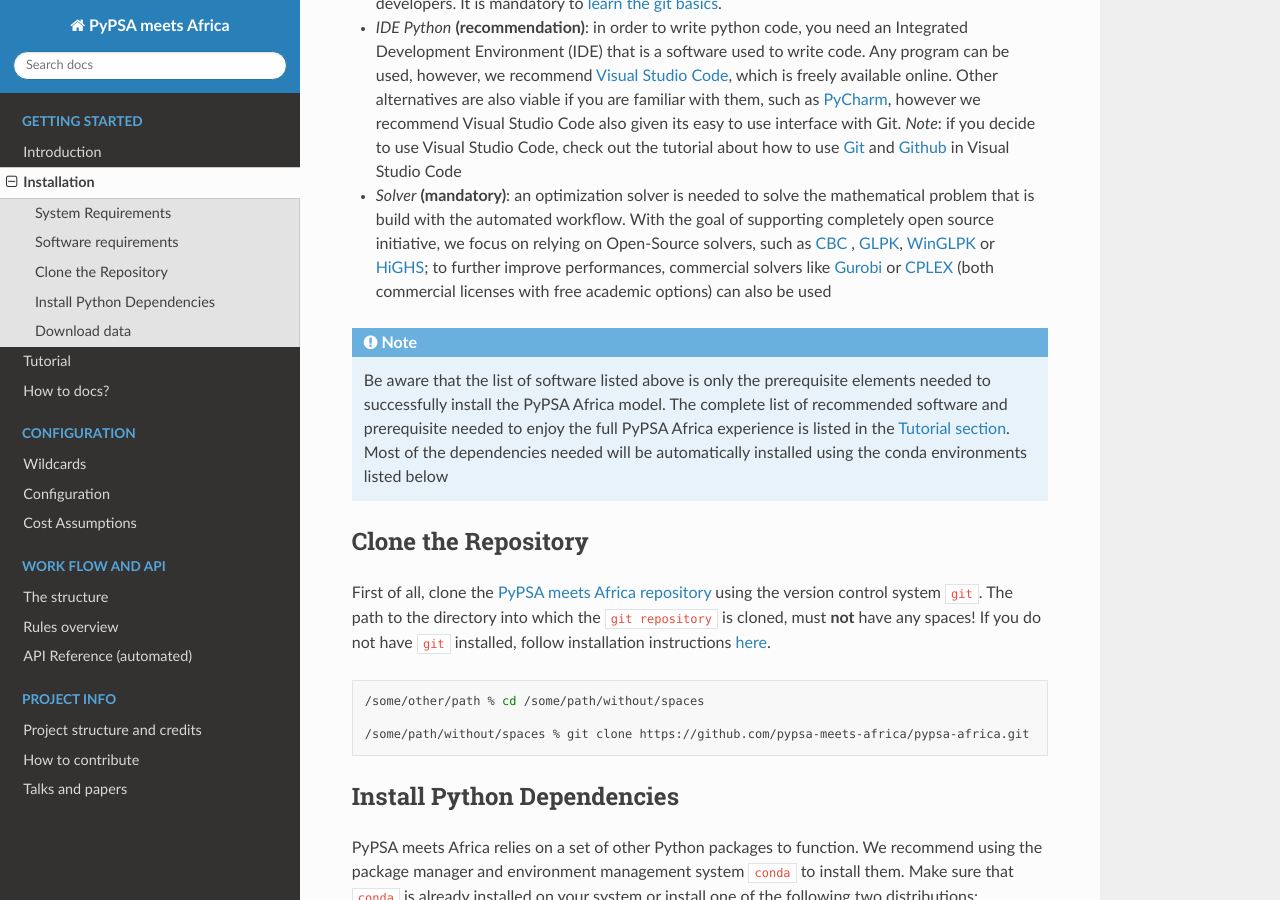
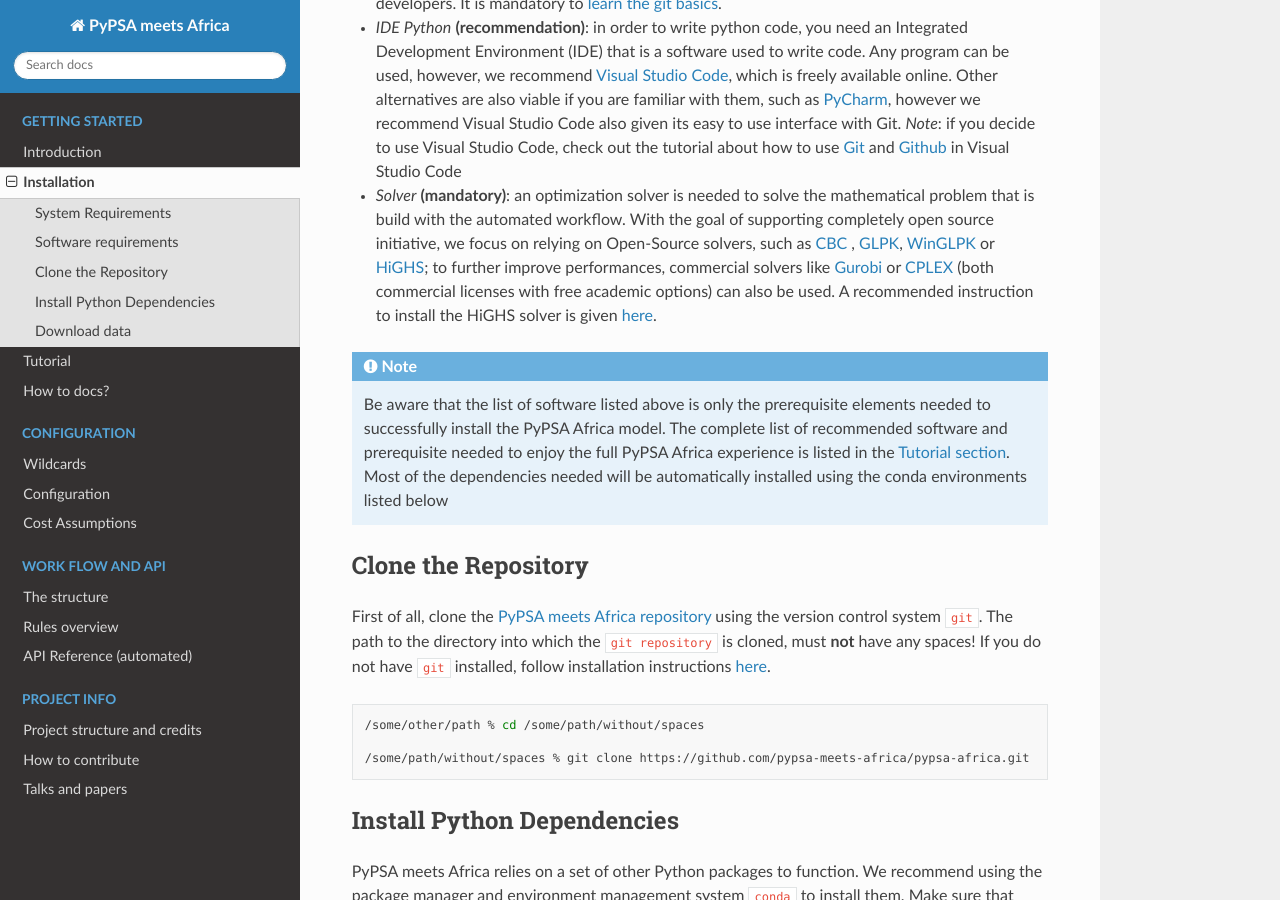
Before and after one commit to pypsa-meets-earth/pypsa-earth, a Sphinx documentation site: the page built from doc/installation.rst, in a window 1280 px wide and 900 px high, scrolled down 689 px. Built offline with Sphinx 7.4.7 and the Read the Docs theme 2.0.0, drawn with Linux system fonts in a browser that asks for light colours; pages that are not in the unit, such as notebooks, are missing from menus.

Commit message:
Update documentation on HiGHS solver installation

```diff
--- a/doc/installation.rst
+++ b/doc/installation.rst
@@ -46,7 +46,8 @@ The complete list of software needed before installing PyPSA Africa is listed be
   With the goal of supporting completely open source initiative, we focus on relying on Open-Source solvers, such as `CBC <https://projects.coin-or.org/Cbc>`_ ,
   `GLPK <https://www.gnu.org/software/glpk/>`_, `WinGLPK <http://winglpk.sourceforge.net/>`_ or `HiGHS <https://github.com/ERGO-Code/HiGHS>`_;
   to further improve performances, commercial solvers like `Gurobi <http://www.gurobi.com/>`_ or `CPLEX <https://www.ibm.com/analytics/cplex-optimizer>`_
-  (both commercial licenses with free academic options) can also be used
+  (both commercial licenses with free academic options) can also be used. A recommended instruction to install the HiGHS solver is given `here <https://github.com/PyPSA/PyPSA/blob/633669d3f940ea256fb0a2313c7a499cbe0122a5/pypsa/linopt.py#L608-L632>`_.
+
 
 .. note::
   Be aware that the list of software listed above is only the prerequisite elements needed to successfully install the PyPSA Africa model.
```
